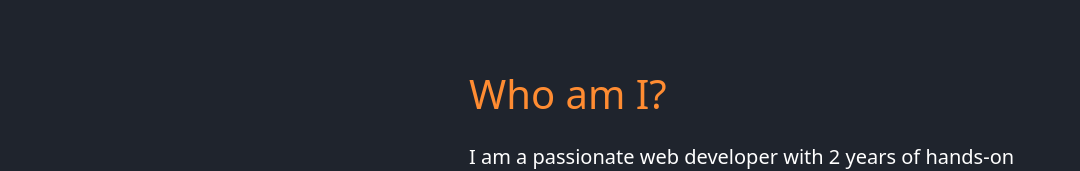
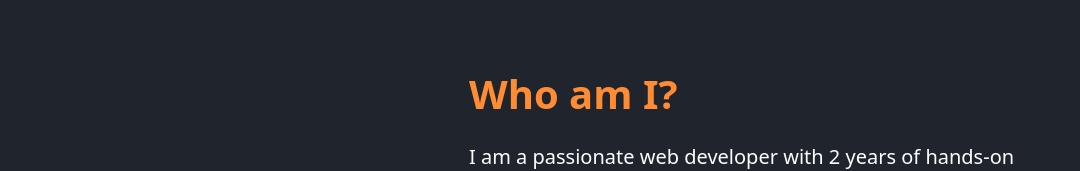
Before and after one commit to minthukha-coder/portfolio, a Vue app: page / in a window 1280 px wide. Shown: the part 590-761 px from the top of the page, without its empty margins (183-1263 px from the left). Built offline with nearby package versions, Linux system fonts and the light colour scheme.

Commit message:
font bold in about section

```diff
--- a/src/App.vue
+++ b/src/App.vue
@@ -97,7 +97,7 @@
           <div class="col-md-6">
             <div class="about-content">
               <div class="content-header d-md-flex position-relative mt-5 ">
-                <h1 class="text-center text-md-start text-lg-start" style="color:#FF8C32;">Who am I?</h1>
+                <h1 class="text-center text-md-start text-lg-start fw-bold" style="color:#FF8C32;">Who am I?</h1>
 
               </div>
               <h5 style="line-height:30px;" class="mt-3">
```
